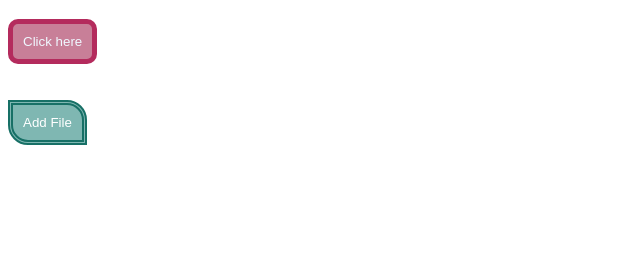
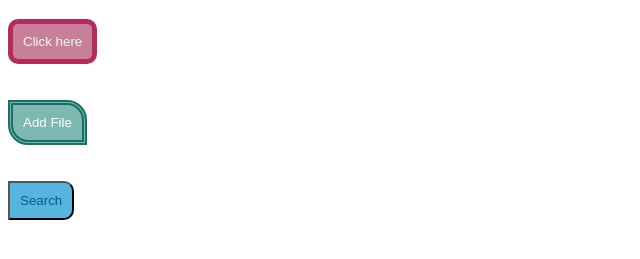
Before and after one commit to Samikshanikhare/CSS-Assi-2, a plain HTML site: page index.html in a window 1280 px wide. Shown: the part 79-338 px from the top of the page, without its empty margins (0-640 px from the left). Drawn offline with Linux system fonts and the light colour scheme.

Commit message:
button 3 added

```diff
--- a/index.html
+++ b/index.html
@@ -19,6 +19,14 @@
             border-radius: 0px 20px 0px 20px;
         }
 
+        .btn3{
+            border: 20 px dashed #0E4F81;
+            background-color: #56B4DE;
+            color:#095989;
+            padding: 10px;
+            border-radius: 0px 10px 10px 0px;
+        }
+
 
     </style>
 </head>
@@ -28,5 +36,8 @@
     <button class="btn1">Click here</button>
     <br><br><br>
     <button class="btn2">Add File</button>
+    <br><br><br>
+    <button class="btn3">Search</button>
+    <br><br><br>
 </body>
 </html>
```
